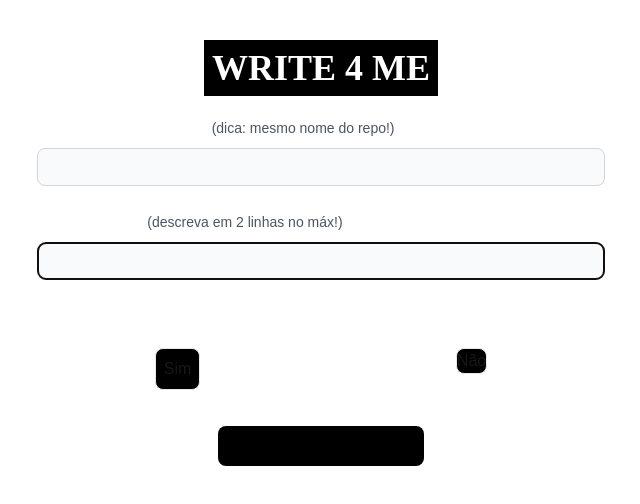
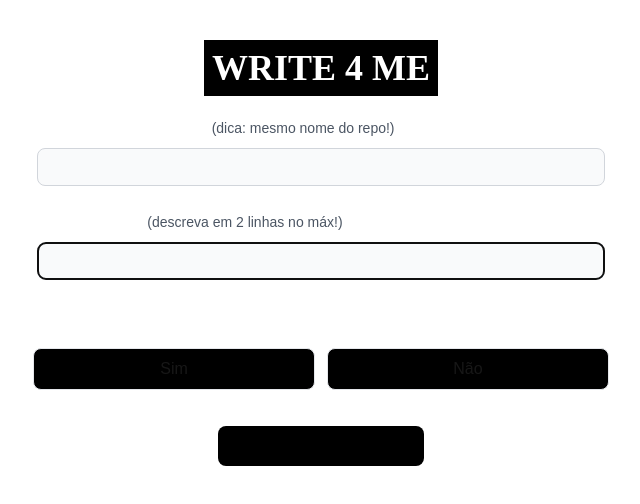
Before and after one commit to GuinterZaffalon/guinter-website, a Next.js app: page /write4me in a window 1280 px wide. Shown: the top 504 px of the page, without its empty margins (319-959 px from the left). Built offline with nearby package versions, Linux system fonts and the light colour scheme.

Commit message:
wrap em div com estilo dessa vez!!!

```diff
--- a/src/app/write4me/page.tsx
+++ b/src/app/write4me/page.tsx
@@ -99,21 +99,19 @@ export default function Write4Me() {
                         </label>
                     </div>
                     <div className="flex justify-around w-full gap-3">
-                        <div>
-
+                        <div className="w-full">
                             <button
                                 type="button"
                                 onClick={() => handleClick(true)}
-                            className="w-full p-2 border rounded-lg bg-black">
+                                className="w-full border pb-2 pt-2 rounded-lg bg-black">
                                 Sim
                             </button>
                         </div>
-                                <div>
-
+                        <div className="w-full">
                             <button
                                 type="button"
                                 onClick={() => handleClick(false)}
-                            className="w-full border rounded-lg bg-black">
+                                className="w-full border pb-2 pt-2 rounded-lg bg-black">
                                 Não
                             </button>
                         </div>
```
Lines whose indentation alone changed are shown as unchanged.
